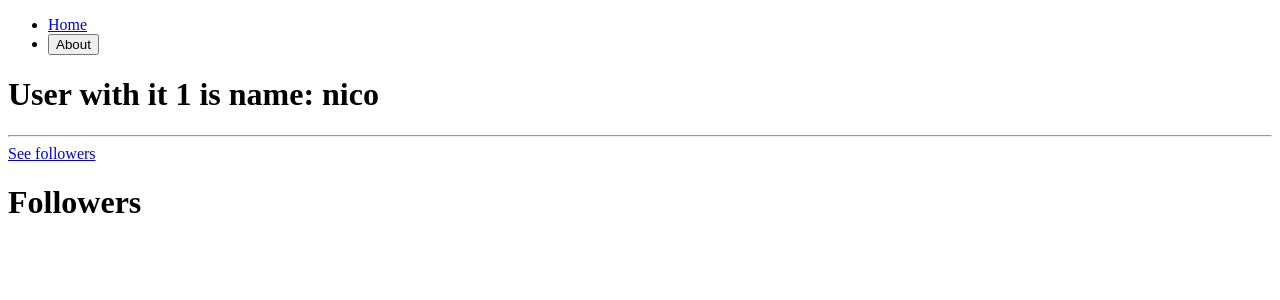
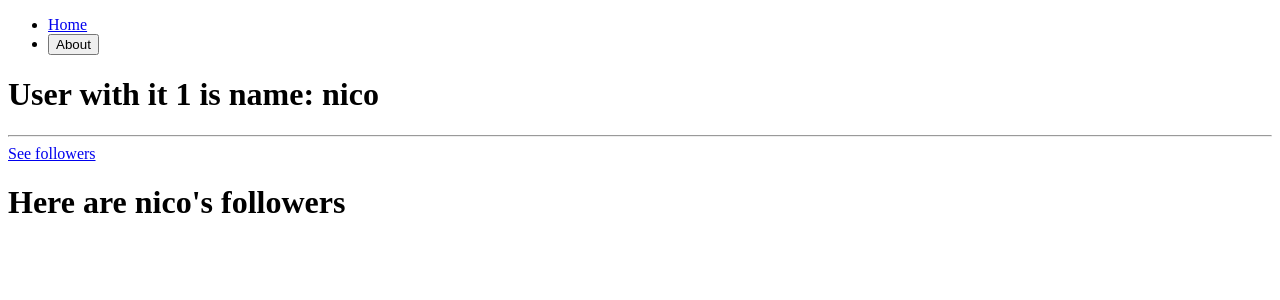
Before and after one commit to jiwonmik/React-Router-Dom-V6, a React (Create React App) app: page /users/1/followers in a window 1280 px wide. Shown: the top 300 px of the page. Built offline with nearby package versions, Linux system fonts and the light colour scheme.

Commit message:
feat: useOutletContext

```diff
--- a/src/screens/users/Followers.tsx
+++ b/src/screens/users/Followers.tsx
@@ -1,5 +1,12 @@
+import { useOutletContext } from "react-router-dom";
+
+interface IFollowersContext {
+    nameOfMyUser: string;
+}
+
 function Followers(){
-    return <h1>Followers</h1>;
+    const { nameOfMyUser } = useOutletContext<IFollowersContext>();
+    return <h1>Here are {nameOfMyUser}'s followers</h1>;
 };
 
 export default Followers;
--- a/src/screens/users/User.tsx
+++ b/src/screens/users/User.tsx
@@ -8,7 +8,9 @@
             <h1>User with it {userId} is name: {users[Number(userId)-1].name}</h1>
             <hr />
             <Link to="followers">See followers</Link>
-            <Outlet />
+            <Outlet context={{
+                nameOfMyUser: users[Number(userId)-1].name,
+            }}/>
         </>
     );
 };
```
